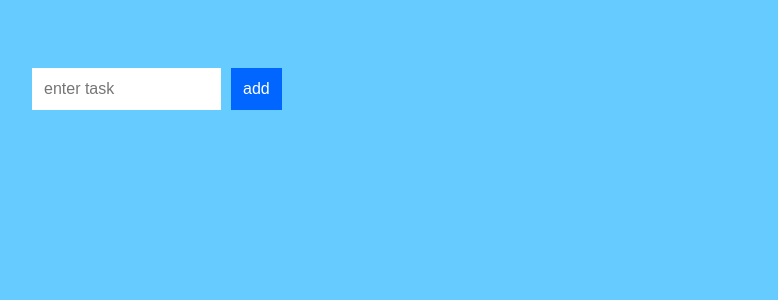
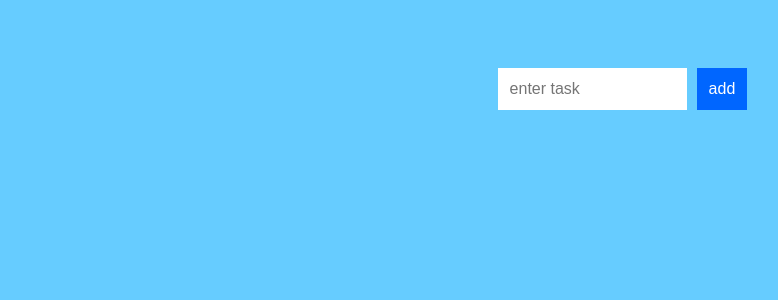
Before and after one commit to ShallyBanh/TodoList, a React (Create React App) app in the folder todolist-app/: page / in a window 1280 px wide. Shown: the top 300 px of the page, without its empty margins (26-804 px from the left). Built offline with nearby package versions, Linux system fonts and the light colour scheme.

Commit message:
fixed alignment issues

```diff
--- a/todolist-app/src/index.css
+++ b/todolist-app/src/index.css
@@ -2,6 +2,9 @@ body {
   padding: 50px;
   background-color: #66CCFF;
   font-family: sans-serif;
+}
+.todoListMain{
+  margin-left: 40%;
 }
 
 .todoListMain .header input {
```
